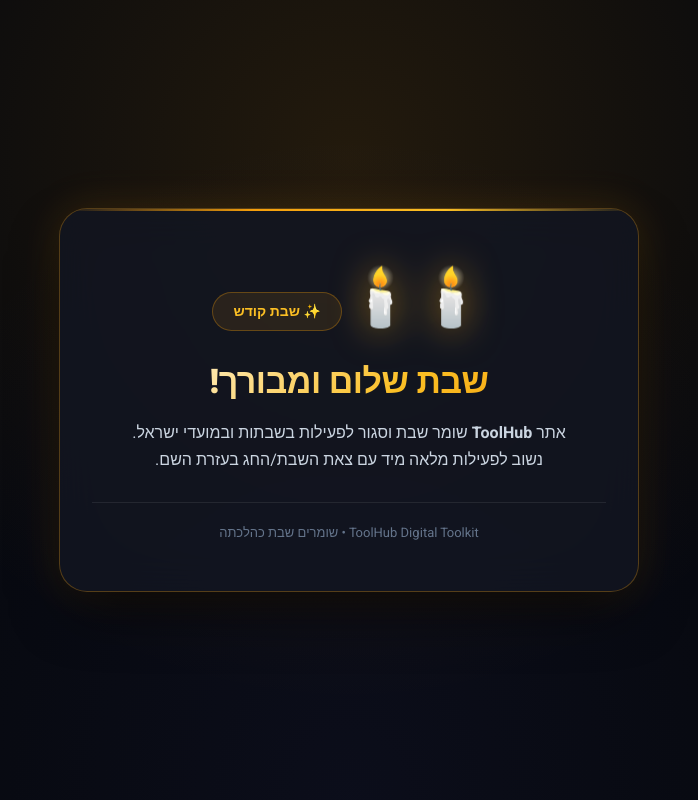
After one commit to maorzarug/my-toolbox, a Flask app: template templates/shabbat.html in a window 1280 px wide. The commit adds this page. Shown: the whole page, without its empty margins (291-989 px from the left). Run offline with Flask 3, Linux system fonts and the light colour scheme; the template is opened without the code that fills it, so the values that code supplies are empty; some libraries are stand-ins or nearby versions.

Commit message:
Add files via upload

```diff
--- /dev/null
+++ b/templates/shabbat.html
@@ -0,0 +1,131 @@
+<!DOCTYPE html>
+<html lang="he" dir="rtl">
+<head>
+    <meta charset="UTF-8">
+    <meta name="viewport" content="width=device-width, initial-scale=1.0">
+    <title>שבת שלום ומבורך - ToolHub</title>
+    <link rel="icon" type="image/png" href="/icon.png">
+    <link rel="stylesheet" href="/static/css/style.css">
+    <style>
+        body {
+            background-color: #06080d;
+            background-image:
+                radial-gradient(at 50% 20%, rgba(245, 158, 11, 0.12) 0px, transparent 60%),
+                radial-gradient(at 50% 100%, rgba(99, 102, 241, 0.06) 0px, transparent 60%);
+            display: flex;
+            align-items: center;
+            justify-content: center;
+            min-height: 100vh;
+            margin: 0;
+            padding: 20px;
+        }
+
+        .shabbat-card {
+            max-width: 580px;
+            width: 100%;
+            background: rgba(18, 22, 34, 0.85);
+            border: 1px solid rgba(245, 158, 11, 0.3);
+            border-radius: 28px;
+            padding: 48px 32px;
+            text-align: center;
+            box-shadow: 0 25px 60px -15px rgba(0, 0, 0, 0.8), 0 0 40px rgba(245, 158, 11, 0.15);
+            backdrop-filter: blur(20px);
+            -webkit-backdrop-filter: blur(20px);
+            position: relative;
+            overflow: hidden;
+        }
+
+        .shabbat-card::before {
+            content: '';
+            position: absolute;
+            top: 0;
+            left: 0;
+            right: 0;
+            height: 2px;
+            background: linear-gradient(90deg, transparent, #f59e0b, #fbbf24, transparent);
+        }
+
+        .candles-icon {
+            font-size: 56px;
+            margin-bottom: 16px;
+            display: inline-block;
+            filter: drop-shadow(0 0 20px rgba(245, 158, 11, 0.6));
+            animation: flicker 3s ease-in-out infinite alternate;
+        }
+
+        @keyframes flicker {
+            0% { transform: scale(1); filter: drop-shadow(0 0 15px rgba(245, 158, 11, 0.5)); }
+            50% { transform: scale(1.04); filter: drop-shadow(0 0 25px rgba(251, 191, 36, 0.8)); }
+            100% { transform: scale(1); filter: drop-shadow(0 0 18px rgba(245, 158, 11, 0.6)); }
+        }
+
+        .shabbat-title {
+            font-size: 34px;
+            font-weight: 900;
+            color: #ffffff;
+            letter-spacing: -0.5px;
+            margin-bottom: 12px;
+            background: linear-gradient(135deg, #ffffff 0%, #fbbf24 60%, #f59e0b 100%);
+            -webkit-background-clip: text;
+            -webkit-text-fill-color: transparent;
+        }
+
+        .shabbat-desc {
+            font-size: 16px;
+            color: #cbd5e1;
+            line-height: 1.7;
+            margin-bottom: 24px;
+        }
+
+        .shabbat-badge {
+            display: inline-flex;
+            align-items: center;
+            gap: 8px;
+            padding: 8px 20px;
+            background: rgba(245, 158, 11, 0.1);
+            border: 1px solid rgba(245, 158, 11, 0.3);
+            color: #fbbf24;
+            font-size: 14px;
+            font-weight: 700;
+            border-radius: 9999px;
+            margin-bottom: 20px;
+        }
+
+        .shabbat-footer {
+            margin-top: 28px;
+            padding-top: 20px;
+            border-top: 1px solid rgba(255, 255, 255, 0.08);
+            font-size: 13px;
+            color: #64748b;
+        }
+    </style>
+</head>
+<body>
+
+    <div class="shabbat-card">
+        <div class="candles-icon">🕯️🕯️</div>
+
+        <div class="shabbat-badge">
+            ✨ {{ event_title or 'שבת קודש' }}
+        </div>
+
+        <h1 class="shabbat-title">שבת שלום ומבורך!</h1>
+
+        <p class="shabbat-desc">
+            אתר <strong>ToolHub</strong> שומר שבת וסגור לפעילות בשבתות ובמועדי ישראל.<br>
+            נשוב לפעילות מלאה מיד עם צאת השבת/החג בעזרת השם.
+        </p>
+
+        {% if havdalah_info %}
+        <div style="background: rgba(0,0,0,0.3); padding: 12px 20px; border-radius: 12px; border: 1px solid rgba(255,255,255,0.06); font-size: 14px; color: #e2e8f0; display: inline-block;">
+            ⏰ <strong>{{ havdalah_info }}</strong> (זמני ירושלים)
+        </div>
+        {% endif %}
+
+        <div class="shabbat-footer">
+            ToolHub Digital Toolkit • שומרים שבת כהלכתה
+        </div>
+    </div>
+
+</body>
+</html>
```
Also changed, not shown: templates/admin.html (+25 -3 lines).
